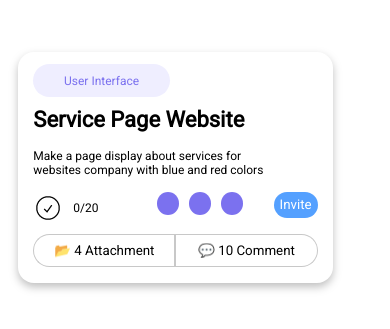
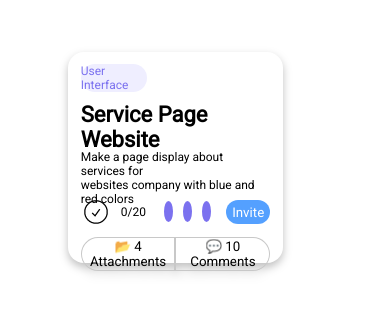
Before and after one commit to Dreyrk/WeCountTechTest, a plain HTML site: page index.html in a window 390 px wide. Shown: the part 117-446 px from the top of the page. Drawn offline with Linux system fonts and the light colour scheme.

Commit message:
responsive done

```diff
--- a/index.html
+++ b/index.html
@@ -32,9 +32,9 @@
             <button class="btn1">Invite</button>
           </div>
           <div class="bigbtn">
-            <button class="btn2">📂 4 Attachment</button>
+            <button class="btn2">📂 4 Attachments</button>
             <div class="line"></div>
-            <button class="btn3">💬 10 Comment</button>
+            <button class="btn3">💬 10 Comments</button>
           </div>
         </div>
       </div>
--- a/style.css
+++ b/style.css
@@ -27,9 +27,9 @@ main {
 
 .card {
   margin: 0;
-  width: 100%;
-  height: 60%;
-  padding: 5%;
+  width: 60%;
+  height: 55%;
+  padding: 4%;
   padding-top: 4%;
   background-color: #ffffff;
   border-width: 1px;
@@ -44,10 +44,9 @@ main {
 .class {
   background-color: #efeeff;
   color: #7b71ef;
-  width: 48%;
+  width: 30%;
   height: 20%;
   border-radius: 60px;
-  font-size: 30px;
   display: flex;
   justify-content: center;
   align-items: center;
@@ -63,15 +62,11 @@ h1 {
 
 .inline-section {
   height: 20%;
-  display: grid;
-  grid-template-columns: repeat(4, 1fr);
-  grid-template-rows: 1fr;
-  grid-column-gap: 0px;
-  grid-row-gap: 0px;
+  display: flex;
+  align-items: center;
 }
 
 .number {
-  grid-area: 1 / 1 / 2 / 2;
   display: flex;
   align-items: center;
 }
@@ -79,20 +74,21 @@ h1 {
 .numberContainer {
   display: flex;
   align-items: center;
+  width: 50%;
   gap: 10px;
-}
-
-.check {
 }
 
 .profile-picture {
   display: flex;
-  grid-area: 1 / 3 / 2 / 4;
+  justify-content: end;
+  padding-right: 5px;
   height: 100%;
   width: 100%;
+  flex-shrink: 2;
 }
 .circle {
-  width: 80%;
+  align-self: center;
+  width: 12%;
   height: 70%;
   border-radius: 50%;
   margin-right: 10px;
@@ -100,13 +96,13 @@ h1 {
 }
 
 .btn1 {
-  grid-area: 1 / 5 / 2;
   background-color: #54a0ff;
   border: none;
   border-radius: 30px;
   width: 100%;
   height: 80%;
   color: #ffffff;
+  flex-shrink: 3;
 }
 
 .btn1:hover:hover {
@@ -163,7 +159,7 @@ h1 {
     width: 90%;
   }
   .class {
-    font-size: 14px;
+    width: 35%;
   }
   h1 {
     font-size: 22px;
@@ -174,4 +170,8 @@ h1 {
   .profile-picture {
     width: 165%;
   }
+  .btn1 {
+    padding-bottom: 5px;
+    padding-top: 5px;
+  }
 }
```
